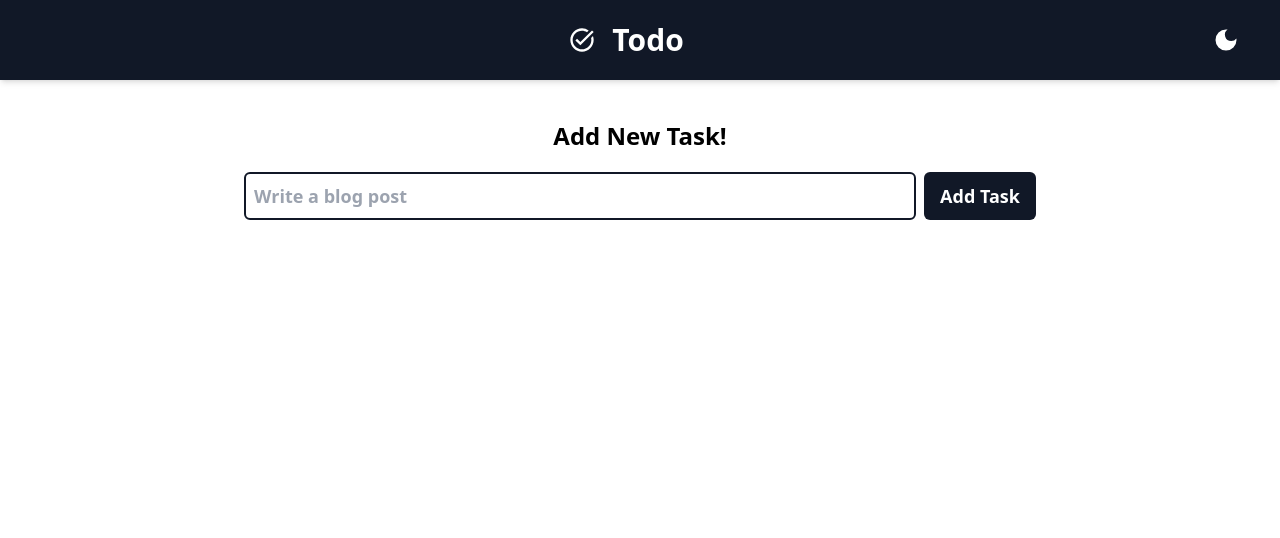
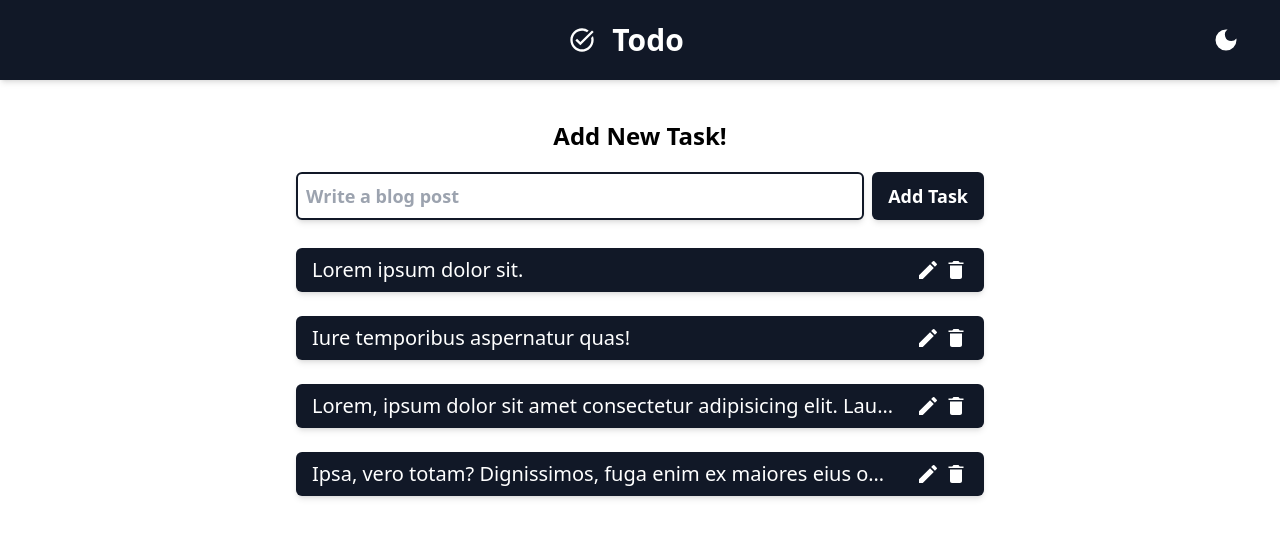
Before and after one commit to lesskop/todo-fullstack, a React (Vite) app in the folder frontend/: page / in a window 1280 px wide. Shown: the top 538 px of the page. Built offline with nearby package versions, Linux system fonts and the light colour scheme.

Commit message:
Add static `TaskItem` and `TaskList` components

```diff
--- a/frontend/src/App.tsx
+++ b/frontend/src/App.tsx
@@ -1,11 +1,13 @@
 import AddTask from "./components/AddTask";
 import Header from "./components/Header";
+import TaskList from "./components/TaskList";
 
 const App: React.FC = () => {
   return (
     <div className="app dark:bg-gray-900">
       <Header />
       <AddTask />
+      <TaskList />
     </div>
   );
 };
--- a/frontend/src/components/AddTask.tsx
+++ b/frontend/src/components/AddTask.tsx
@@ -14,18 +14,18 @@ const AddTask: React.FC = () => {
   const randomPlaceholderTask: string = exampleTasks[randomIndex];
 
   return (
-    <div className="w-full px-10 py-10 mx-auto text-center">
+    <div className="w-full max-w-screen-md px-10 pt-10 pb-4 mx-auto text-center">
       <h2 className="text-2xl font-bold pb-5 dark:text-white">Add New Task!</h2>
       <div className="flex justify-center gap-2">
         <input
           type="text"
           placeholder={randomPlaceholderTask}
           className="p-2 outline-none border-gray-900 border-2 rounded-md
-          w-full max-w-2xl font-semibold text-lg"
+          w-full font-semibold text-lg shadow-md"
         />
         <button
           className="py-2 px-4 font-bold text-lg rounded-md whitespace-nowrap
-        bg-gray-900 dark:bg-gray-700 text-white
+        bg-gray-900 dark:bg-gray-700 text-white shadow-md
         hover:bg-gray-700 dark:hover:bg-gray-500"
         >
           Add Task
--- /dev/null
+++ b/frontend/src/components/TaskItem.tsx
@@ -0,0 +1,82 @@
+import React, { useState, useRef, useEffect } from "react";
+import { IoMdTrash } from "react-icons/io";
+import { MdEdit, MdDone, MdClose } from "react-icons/md";
+
+interface TaskItemProps {
+  title: string;
+}
+
+const TaskItem: React.FC<TaskItemProps> = ({ title }) => {
+  const [editable, setEditable] = useState<boolean>(false);
+  const [currentTitle, setCurrentTitle] = useState<string>(title);
+  const [originalTitle, setOriginalTitle] = useState<string>(title);
+  const inputRef = useRef<HTMLInputElement>(null);
+
+  const handleConfirmEdit = () => {
+    setOriginalTitle(currentTitle);
+    setEditable(!editable);
+  };
+
+  const handleCancelEdit = () => {
+    setCurrentTitle(originalTitle);
+    setEditable(false);
+  };
+
+  useEffect(() => {
+    if (editable && inputRef.current) {
+      inputRef.current.select();
+    }
+  }, [editable]);
+
+  return (
+    <div className="py-3 w-full">
+      <div
+        className="py-2 px-4 flex gap-4 justify-between  rounded-md shadow-md
+      bg-gray-900 dark:bg-gray-700"
+      >
+        {editable ? (
+          <input
+            ref={inputRef}
+            type="text"
+            value={currentTitle}
+            onChange={(e) => setCurrentTitle(e.target.value)}
+            className="text-xl text-white w-full outline-none
+            bg-gray-900 dark:bg-gray-700 caret-white"
+          />
+        ) : (
+          <p className="text-xl text-white truncate">{currentTitle}</p>
+        )}
+        <div className="flex gap-1">
+          {editable ? (
+            <div className="flex gap-1">
+              <button
+                className="hover:scale-125 transition duration-300"
+                onClick={handleConfirmEdit}
+              >
+                <MdDone color="white" size={24} />
+              </button>
+              <button
+                className="hover:scale-125 transition duration-300"
+                onClick={handleCancelEdit}
+              >
+                <MdClose color="white" size={24} />
+              </button>
+            </div>
+          ) : (
+            <button
+              className="hover:scale-125 transition duration-300"
+              onClick={handleConfirmEdit}
+            >
+              <MdEdit color="white" size={24} />
+            </button>
+          )}
+          <button className="hover:scale-125 transition duration-300">
+            <IoMdTrash color="white" size={24} />
+          </button>
+        </div>
+      </div>
+    </div>
+  );
+};
+
+export default TaskItem;
--- /dev/null
+++ b/frontend/src/components/TaskList.tsx
@@ -0,0 +1,20 @@
+import TaskItem from "./TaskItem";
+
+const TaskList: React.FC = () => {
+  const titles = [
+    "Lorem ipsum dolor sit.",
+    "Iure temporibus aspernatur quas!",
+    "Lorem, ipsum dolor sit amet consectetur adipisicing elit. Laudantium cumque consequuntur quisquam aut? Dicta, maiores.",
+    "Ipsa, vero totam? Dignissimos, fuga enim ex maiores eius officia laudantium laborum perferendis soluta eaque!",
+  ];
+
+  return (
+    <div className="w-full px-10 pb-10 max-w-screen-md mx-auto flex flex-col">
+      {titles.map((title, index) => (
+        <TaskItem key={index} title={title} />
+      ))}
+    </div>
+  );
+};
+
+export default TaskList;
```
